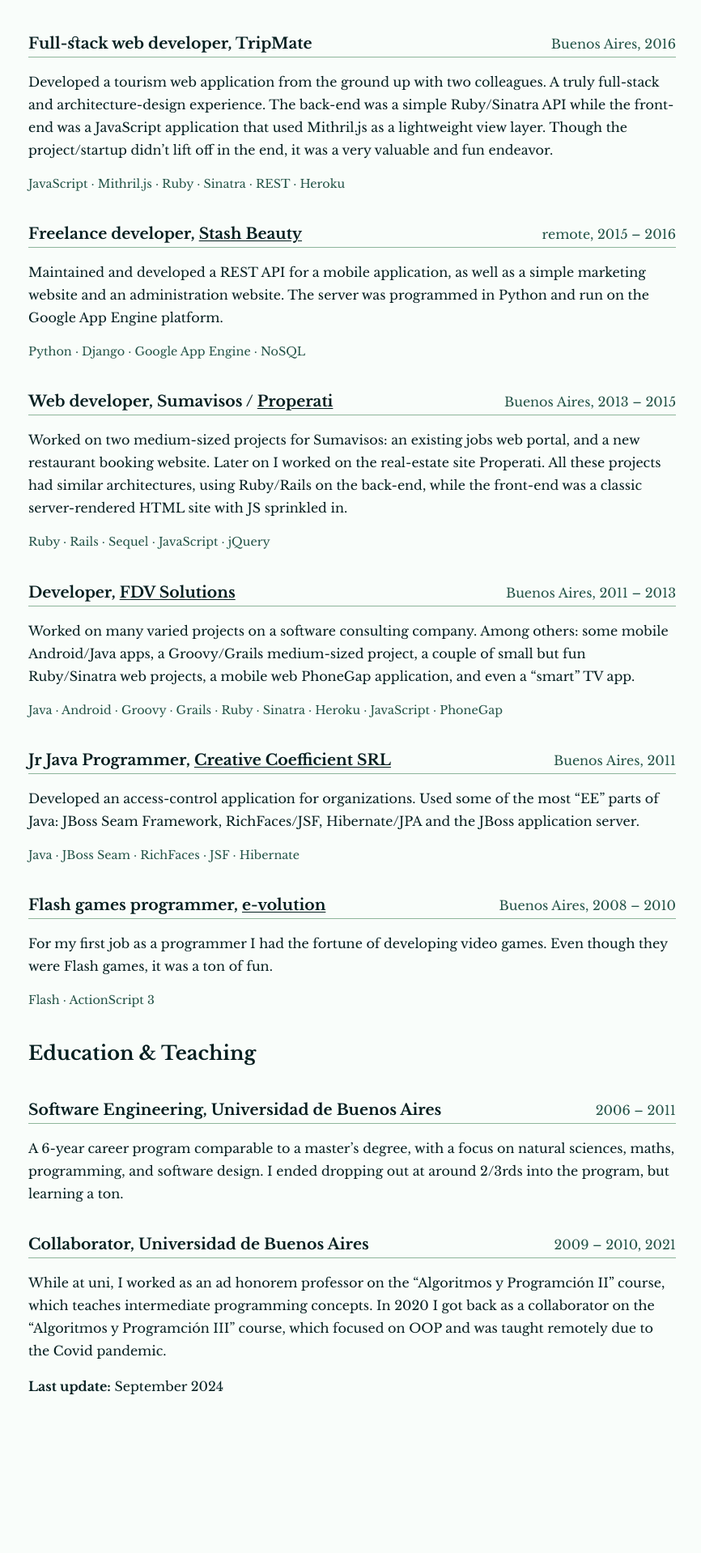
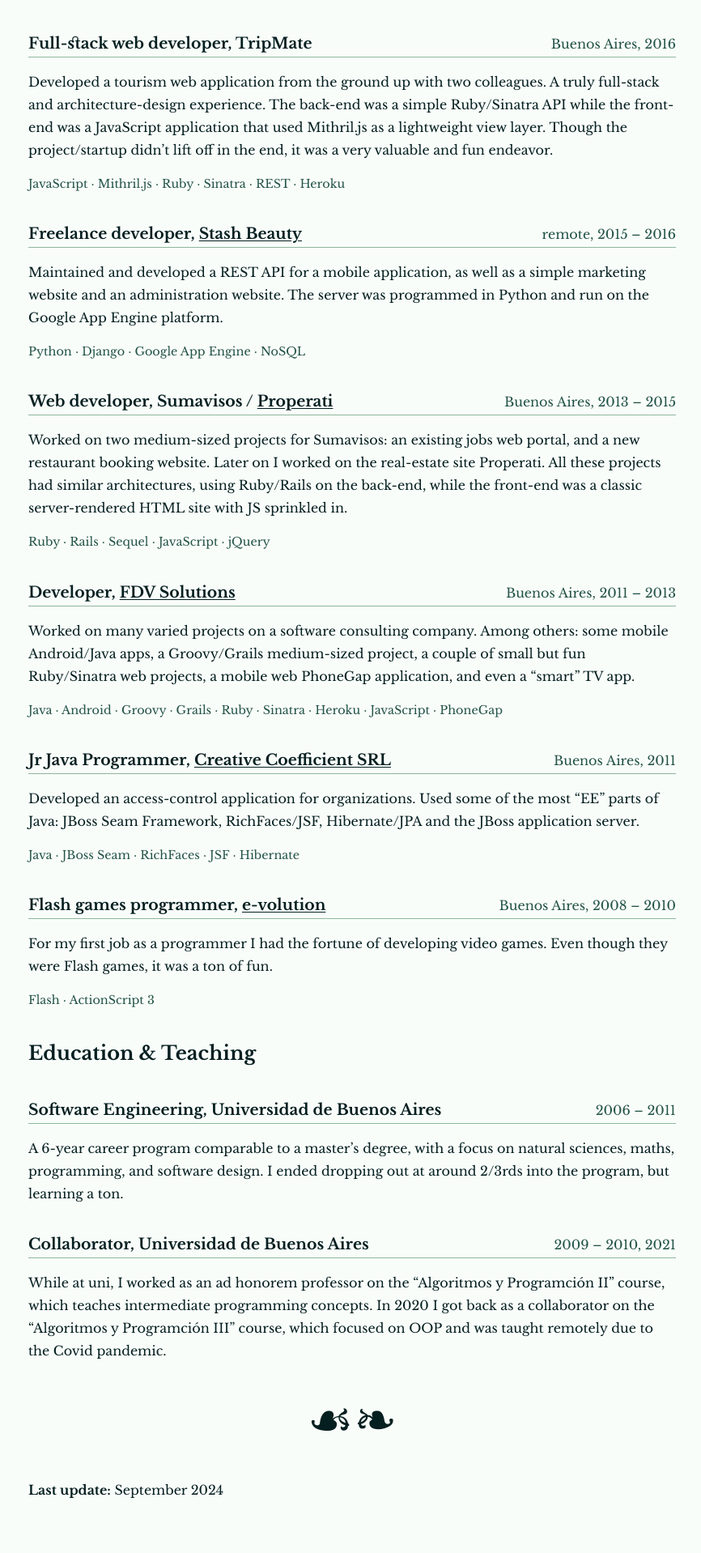
Before and after one commit to epidemian/epidemian.github.io, a Jekyll site: the page built from resume.md, in a window 1280 px wide. Shown: the part 2467-4385 px from the top of the page at 81% size, without its empty margins (205-1071 px from the left). Built offline with Jekyll 4.4.1, drawn with Linux system fonts in a browser that asks for light colours; before the commit the page ends 4257 px from its top, so only the background shows below that.

Commit message:
Résumé: add fancy fleuron

```diff
--- a/_data/resume_en.yaml
+++ b/_data/resume_en.yaml
@@ -114,4 +114,5 @@ sections:
           While at uni, I worked as an ad honorem professor on the "Algoritmos y Programción II" course, which teaches intermediate programming concepts. In 2020 I got back as a collaborator on the "Algoritmos y Programción III" course, which focused on OOP and was taught remotely due to the Covid pandemic.
 
   - content: |
+      ---
       **Last update:** September 2024
--- a/_layouts/resume.html
+++ b/_layouts/resume.html
@@ -59,5 +59,4 @@ body:has(.resume) .wrapper {
       <p class="techs">{{ item.buzzwords | join: ' · ' }}</p>
     {%- endfor -%}
   {%- endfor -%}
-
 </div>
--- a/assets/styles.css
+++ b/assets/styles.css
@@ -142,8 +142,20 @@ blockquote .source {
 
 hr {
 	border: none;
-	border-top: 1px solid var(--text-color-dimmer);
+  color: var(--text-color);
+  text-align: center;
+  font-size: 4rem;
 	margin: 1rem 0;
+}
+hr::after {
+  content: '☙❧';
+}
+/* Use a more discrete <hr> inside quotes, instead of a full-on fleuron */
+blockquote hr {
+  border-top: 1px solid var(--text-color-dimmer);
+}
+blockquote hr::after {
+  content: none;
 }
 
 pre,
```
